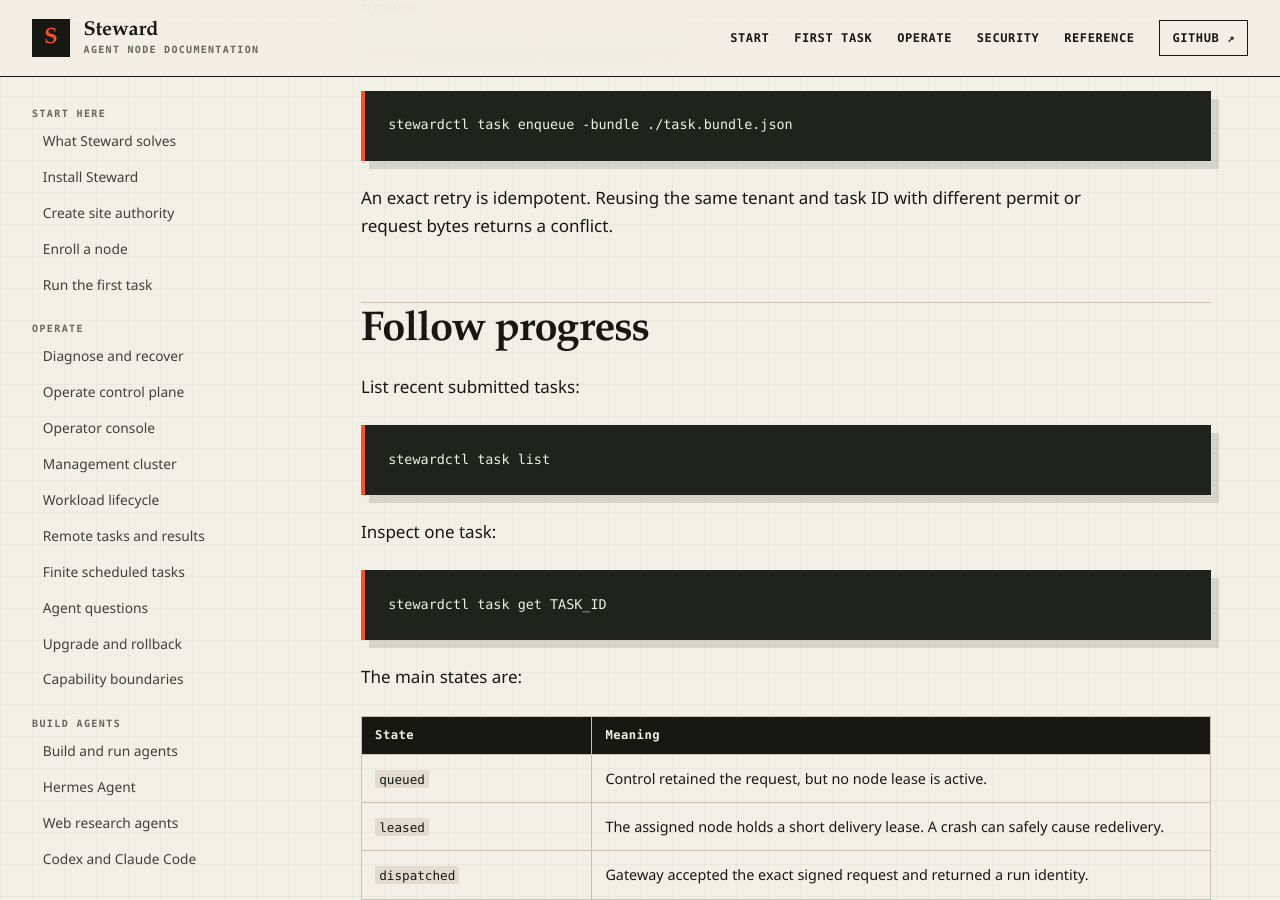
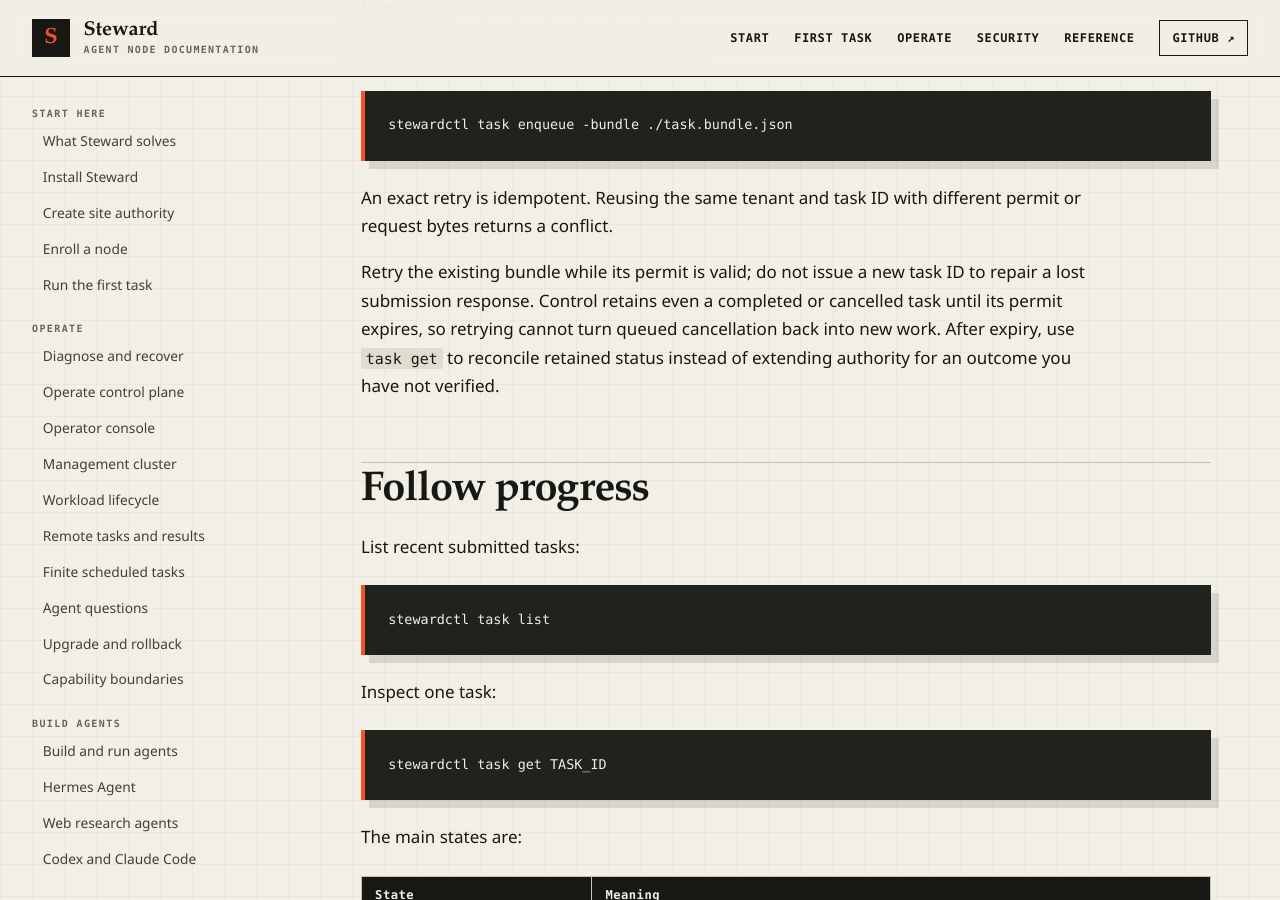
Before and after one commit to hardrails/steward, a Jekyll site: the page built from docs/guides/async-tasks.md, in a window 1280 px wide and 900 px high, scrolled down 1760 px. Built offline with Jekyll 4.4.1, drawn with Linux system fonts in a browser that asks for light colours; some of the changed text lies outside the part shown.

Commit message:
Explain exact task retry and expiry-protected retention
Constraint: Document the existing bundle as the recovery identity, not a newly signed replacement.

```diff
--- a/docs/guides/async-tasks.md
+++ b/docs/guides/async-tasks.md
@@ -64,6 +64,12 @@
 An exact retry is idempotent. Reusing the same tenant and task ID with different
 permit or request bytes returns a conflict.
 
+Retry the existing bundle while its permit is valid; do not issue a new task ID
+to repair a lost submission response. Control retains even a completed or cancelled
+task until its permit expires, so retrying cannot turn queued cancellation back
+into new work. After expiry, use `task get` to reconcile retained status instead
+of extending authority for an outcome you have not verified.
+
 ## Follow progress
 
 List recent submitted tasks:
@@ -113,7 +119,10 @@
 material under separate 16 MiB per-tenant and 64 MiB site-wide ceilings. When a
 result cannot fit, metadata remains available but the result endpoint returns
 `task_result_unavailable`. When new courier material cannot fit after terminal
-record eviction, submission fails closed with `capacity_exceeded`. Use a
+record eviction, submission fails closed with `capacity_exceeded`. Only terminal
+records whose permits have expired can be evicted. If all retained permits remain
+valid, wait for expiry or reconcile existing work; the store does not raise its
+limits or forget cancellation to admit more work. Use a
 separately governed artifact service for large files.
 
 Treat agent output as untrusted data. A matching digest proves that the downloaded
```
